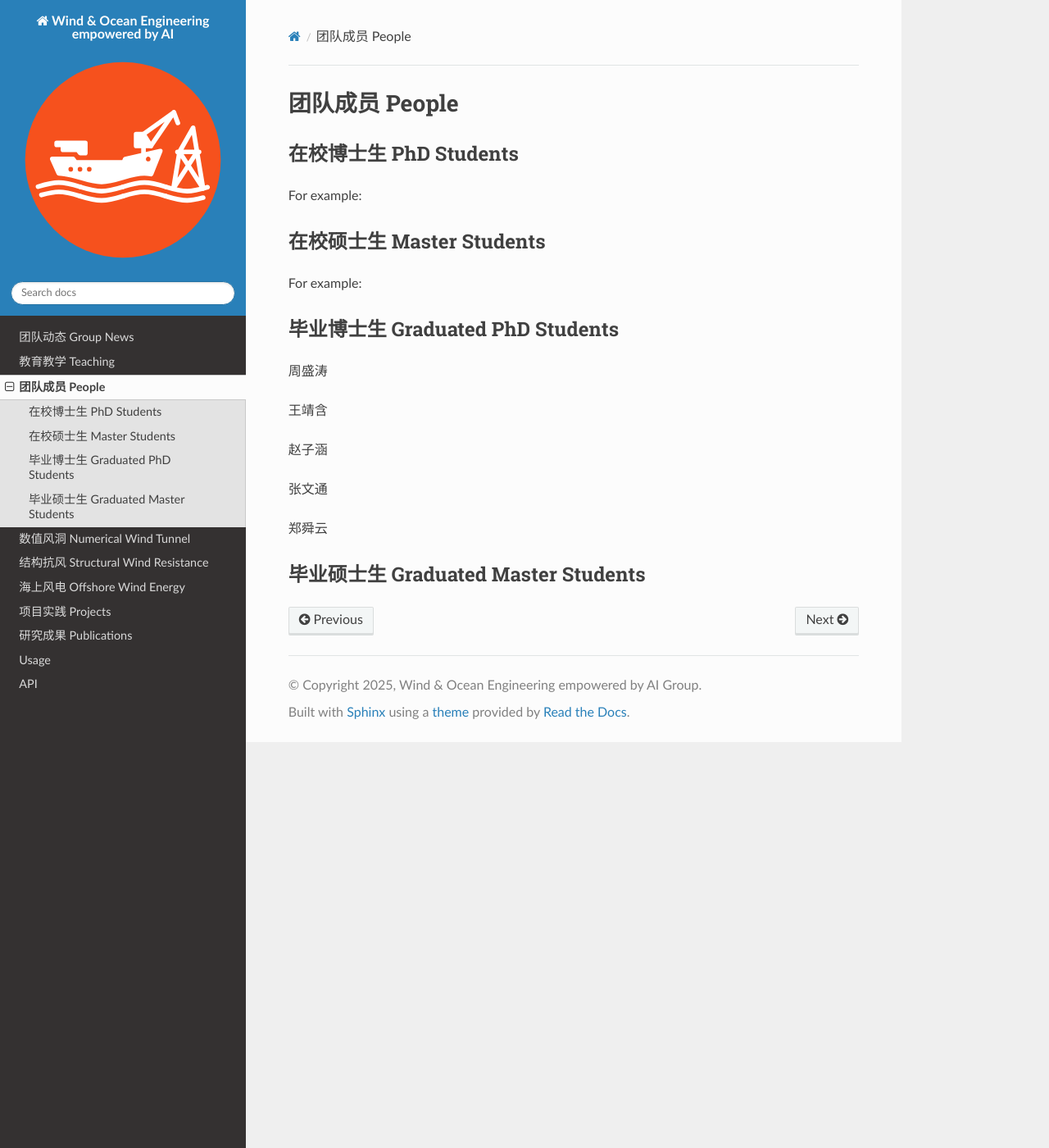
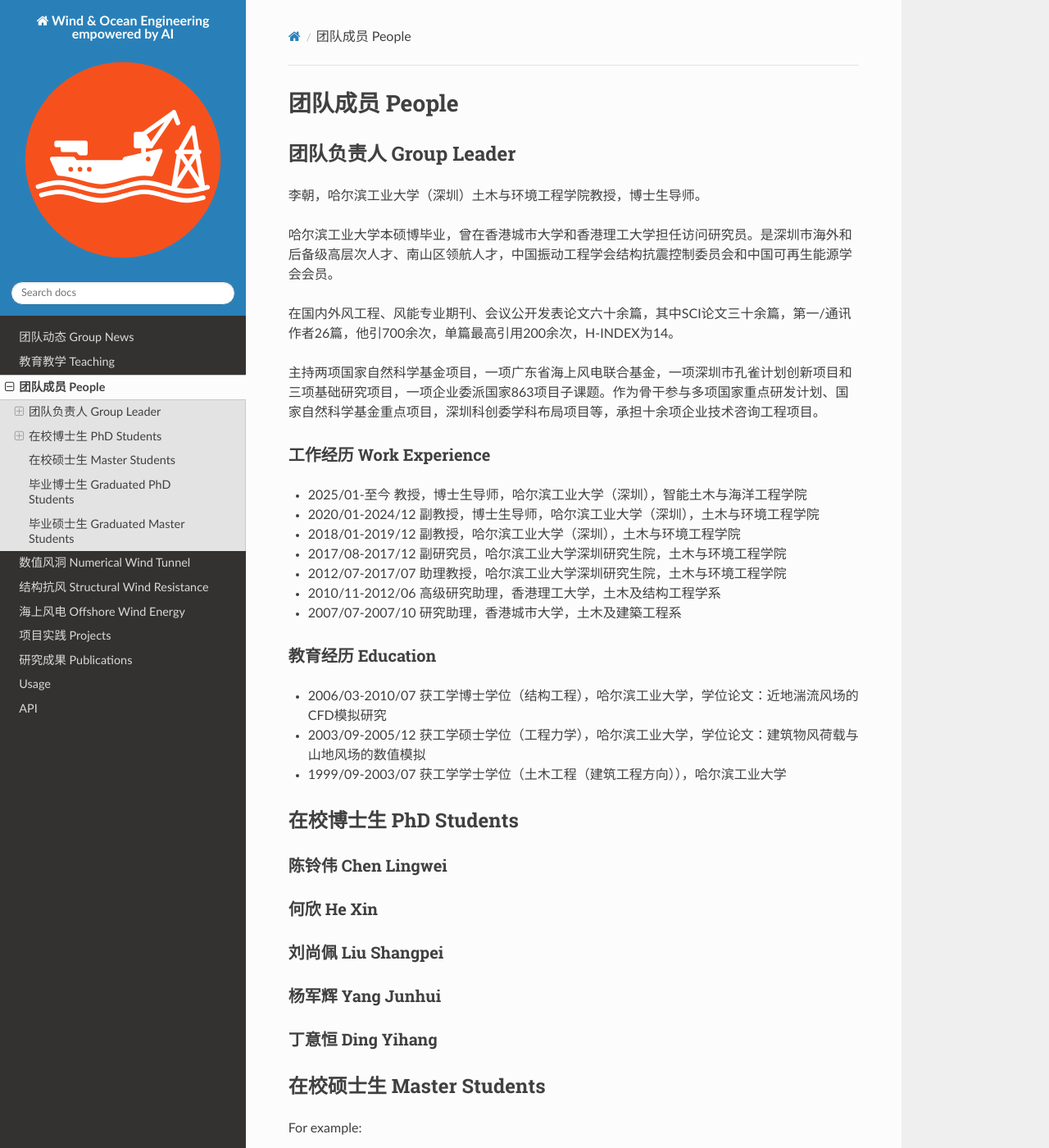
Before and after one commit to lichao689/rtdTest, a Sphinx documentation site: the page built from docs/source/People.rst, in a window 1280 px wide and 1400 px high. Shown: the whole window at 82% size. Built offline with Sphinx 7.4.7 and the Read the Docs theme 3.1.0, drawn with Linux system fonts in a browser that asks for light colours.

Commit message:
modified People.rst and index.rst

```diff
--- a/docs/source/People.rst
+++ b/docs/source/People.rst
@@ -1,11 +1,62 @@
 团队成员 People
 ===================
+
+
+团队负责人 Group Leader
+------------------------
+
+李朝，哈尔滨工业大学（深圳）土木与环境工程学院教授，博士生导师。
+
+哈尔滨工业大学本硕博毕业，曾在香港城市大学和香港理工大学担任访问研究员。是深圳市海外和后备级高层次人才、南山区领航人才，中国振动工程学会结构抗震控制委员会和中国可再生能源学会会员。
+
+在国内外风工程、风能专业期刊、会议公开发表论文六十余篇，其中SCI论文三十余篇，第一/通讯作者26篇，他引700余次，单篇最高引用200余次，H-INDEX为14。
+
+主持两项国家自然科学基金项目，一项广东省海上风电联合基金，一项深圳市孔雀计划创新项目和三项基础研究项目，一项企业委派国家863项目子课题。作为骨干参与多项国家重点研发计划、国家自然科学基金重点项目，深圳科创委学科布局项目等，承担十余项企业技术咨询工程项目。
+
+
+工作经历 Work Experience
+~~~~~~~~~~~~~~~~~~~~~~~~~
+
+- 2025/01-至今 教授，博士生导师，哈尔滨工业大学（深圳），智能土木与海洋工程学院
+- 2020/01-2024/12 副教授，博士生导师，哈尔滨工业大学（深圳），土木与环境工程学院
+- 2018/01-2019/12 副教授，哈尔滨工业大学（深圳），土木与环境工程学院
+- 2017/08-2017/12 副研究员，哈尔滨工业大学深圳研究生院，土木与环境工程学院
+- 2012/07-2017/07 助理教授，哈尔滨工业大学深圳研究生院，土木与环境工程学院
+- 2010/11-2012/06 高级研究助理，香港理工大学，土木及结构工程学系
+- 2007/07-2007/10 研究助理，香港城市大学，土木及建築工程系
+
+
+教育经历 Education
+~~~~~~~~~~~~~~~~~~~~~~~~~
+
+- 2006/03-2010/07 获工学博士学位（结构工程），哈尔滨工业大学，学位论文：近地湍流风场的CFD模拟研究
+- 2003/09-2005/12 获工学硕士学位（工程力学），哈尔滨工业大学，学位论文：建筑物风荷载与山地风场的数值模拟
+- 1999/09-2003/07 获工学学士学位（土木工程（建筑工程方向）），哈尔滨工业大学
 
 
 在校博士生 PhD Students
 ----------------------------
 
-For example:
+陈铃伟 Chen Lingwei
+~~~~~~~~~~~~~~~~~~~~~~~~~
+
+何欣 He Xin
+~~~~~~~~~~~~~~~~~~~~~~~~~
+
+
+刘尚佩 Liu Shangpei
+~~~~~~~~~~~~~~~~~~~~~~~~~
+
+
+杨军辉 Yang Junhui
+~~~~~~~~~~~~~~~~~~~~~~~~~
+
+
+丁意恒 Ding Yihang
+~~~~~~~~~~~~~~~~~~~~~~~~~
+
+
+
 
 
 在校硕士生 Master Students
```
Also changed, not shown: docs/source/index.rst (+0 -29 lines).
